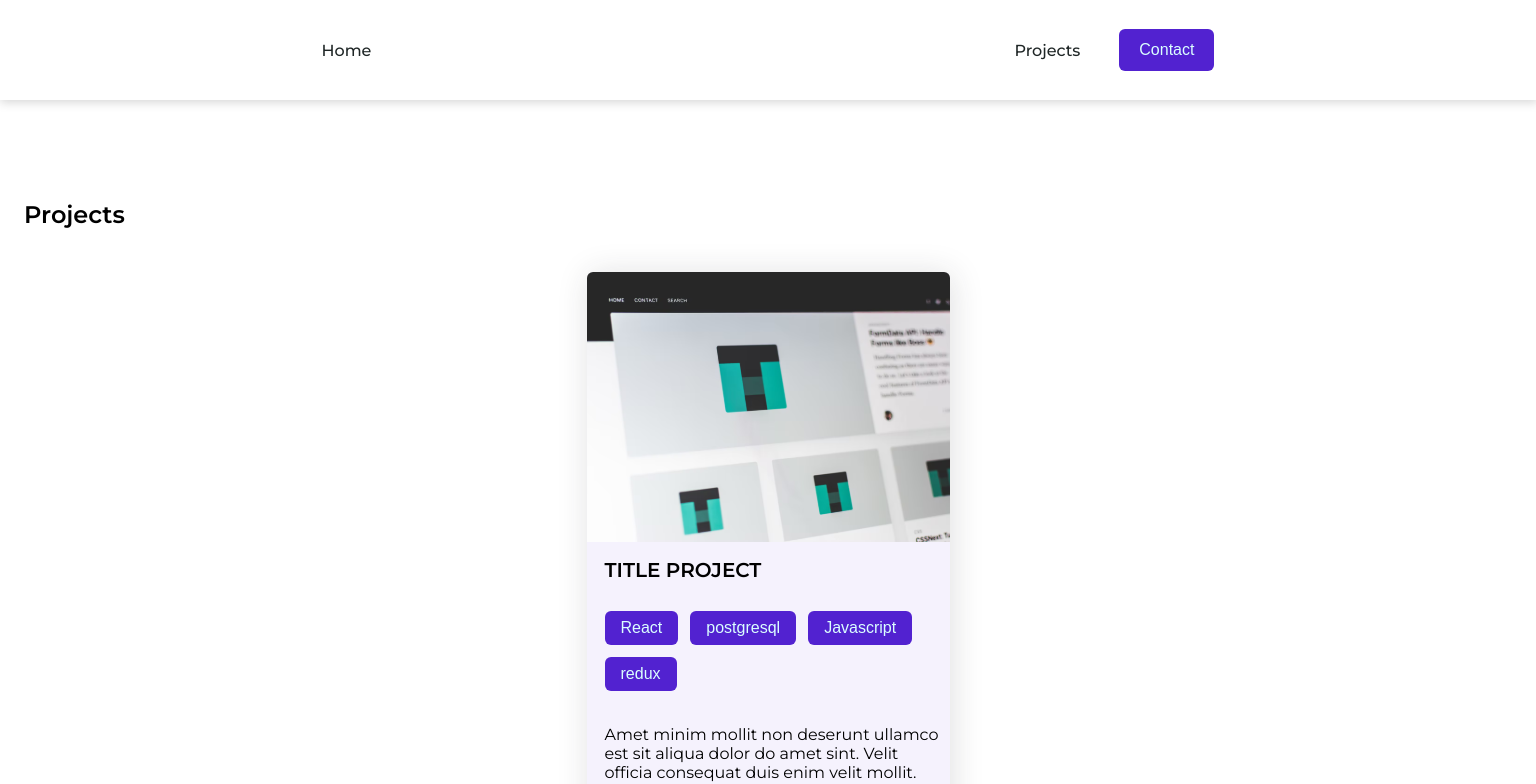
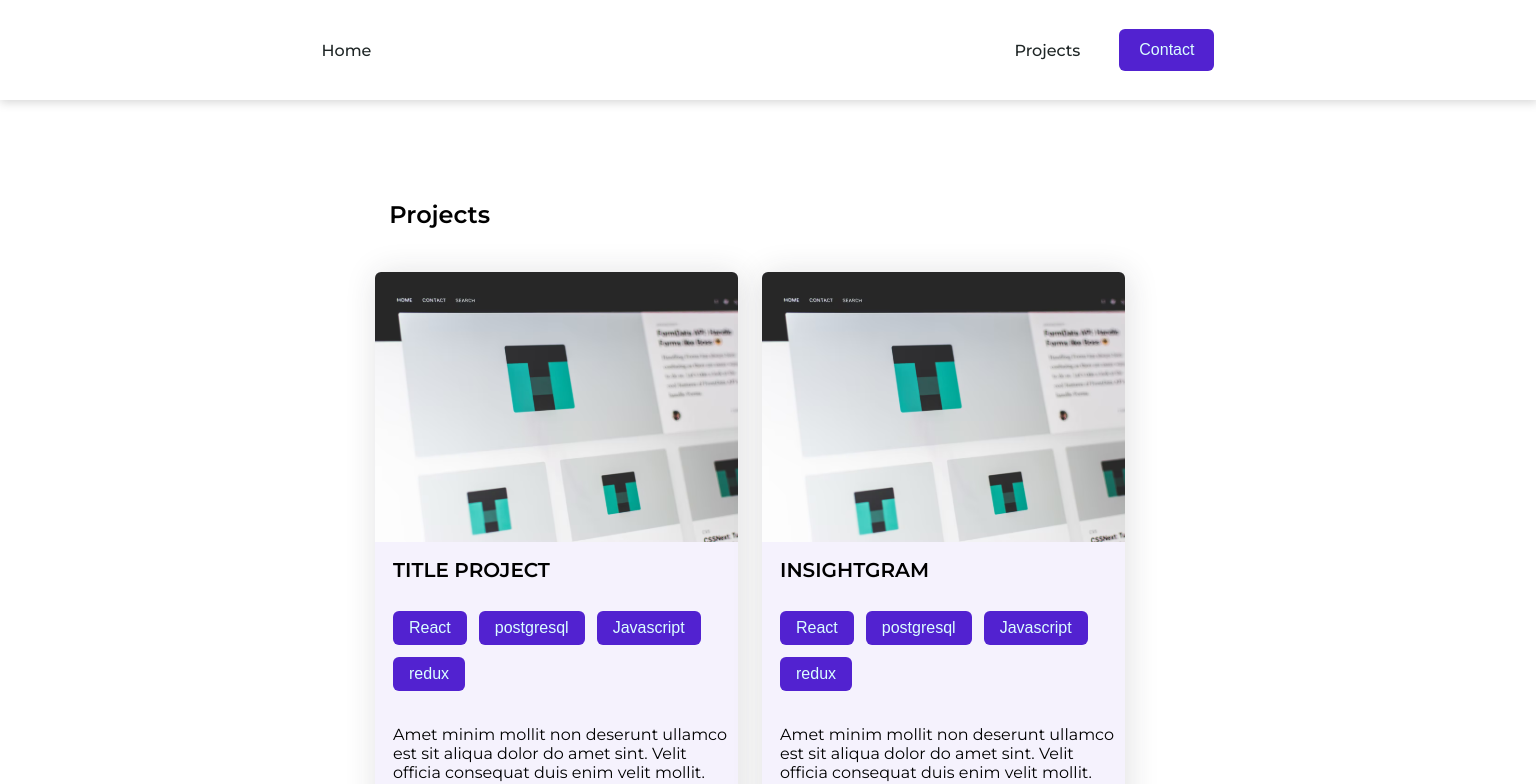
Before and after one commit to amirazarafrooz/myportfolio, a React (Vite) app: page /projects in a window 1536 px wide. Shown: the top 784 px of the page. Built offline with nearby package versions, Linux system fonts and the light colour scheme.

Commit message:
make project page responsive

```diff
--- a/css/projectpage.css
+++ b/css/projectpage.css
@@ -1 +1 @@
-@import"https://fonts.googleapis.com/css2?family=Montserrat:wght@400;500;600&display=swap";*{margin:0;padding:0;box-sizing:border-box}html{font-size:10px}body{font-family:"Montserrat",sans-serif}.projectpage__container{width:100%;display:flex;flex-direction:column;align-items:center;justify-content:center;margin-top:100px;margin-bottom:100px}.projectpage__container h2{font-size:2.4rem;font-weight:600;text-align:left;width:100%;padding:0 24px;margin-bottom:43px}
+@import"https://fonts.googleapis.com/css2?family=Montserrat:wght@400;500;600&display=swap";*{margin:0;padding:0;box-sizing:border-box}html{font-size:10px}body{font-family:"Montserrat",sans-serif}.progectpage{max-width:1500px;display:flex;align-items:center;justify-content:center}.projectpage__container{width:100%;display:flex;flex-direction:column;align-items:center;justify-content:center;margin-top:100px;margin-bottom:100px}.projectpage__container h2{font-size:2.4rem;font-weight:600;text-align:left;width:100%;margin-bottom:43px}@media(min-width: 600px){.projectpage__container h2{width:60%}.projectpage__cards{gap:24px;width:70%;flex-wrap:wrap;display:flex;align-items:center;justify-content:center;flex-direction:row}.projectpage__cards h2{padding:0}}@media(min-width: 1440px){.projectpage__container{width:100%;max-width:1110px}.projectpage__container h2{width:65%}.projectpage__cards{gap:24px;width:70%;flex-wrap:wrap;display:flex;align-items:center;justify-content:center;flex-direction:row}.projectpage__cards h2{padding:0}}
--- a/src/components/ProjectsPage.jsx
+++ b/src/components/ProjectsPage.jsx
@@ -4,11 +4,13 @@ import { myprojects } from '../data/Project-data';
 
 export const ProjectsPage = () => {
     return (
+        <div className='progectpage'>
         <div className="projectpage__container">
             <h2>Projects</h2>
         <div className='projectpage__cards'>
            {myprojects.map(({title,imgLink,tags,caption}) => <Cardproject title={title} tags={tags} caption={caption} imgLink={imgLink}/>)}
         </div>
         </div>
+        </div>
     );
 };
--- a/style/projectpage.scss
+++ b/style/projectpage.scss
@@ -1,6 +1,12 @@
 @import 'style';
+.progectpage {
+    max-width: 1500px;
+    display: flex;
+    align-items: center;
+    justify-content: center;
+}
+.projectpage__container {
 
-.projectpage__container {
     width: 100%;
     display: flex;
     flex-direction: column;
@@ -14,7 +20,63 @@
         font-weight: $fontweight-semibold;
         text-align: left;
         width: 100%;
-        padding: 0 24px ;
+        // padding: 0 24px ;
         margin-bottom: 43px;
     }
+
 }
+
+
+
+
+
+@media (min-width: 600px)  {
+
+    .projectpage__container {
+
+        h2 {
+            width: 60%;
+        }
+    }
+    .projectpage__cards {
+        gap: 24px;
+        width: 70%;
+        flex-wrap: wrap;
+        display: flex;
+        align-items: center;
+        justify-content: center;
+        flex-direction: row;
+
+        h2{
+            padding: 0;
+        }
+    }
+
+}
+
+
+@media (min-width: 1440px)  {
+
+
+    .projectpage__container {
+        width: 100%;
+        max-width: 1110px;
+        h2 {
+            width: 65%;
+        }
+    }
+    .projectpage__cards {
+        gap: 24px;
+        width: 70%;
+        flex-wrap: wrap;
+        display: flex;
+        align-items: center;
+        justify-content: center;
+        flex-direction: row;
+
+        h2{
+        padding: 0;
+    }
+    }
+
+}
```
